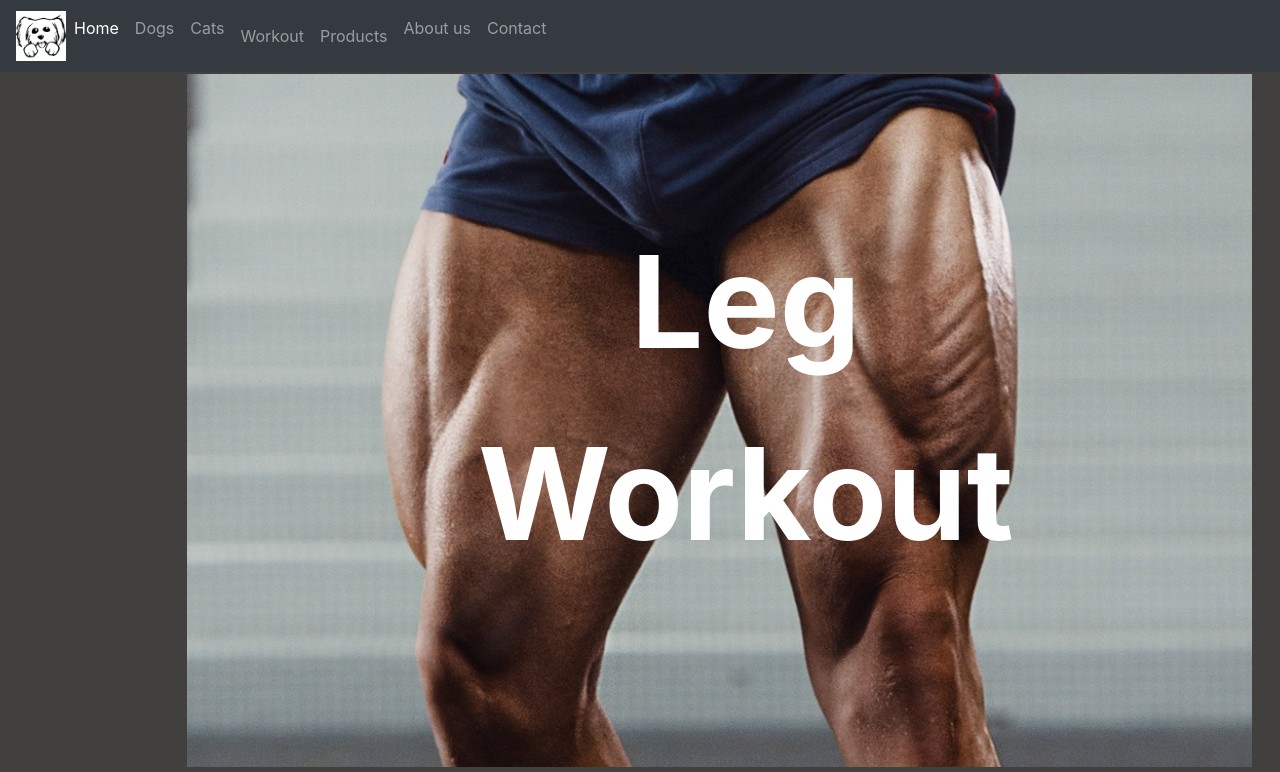
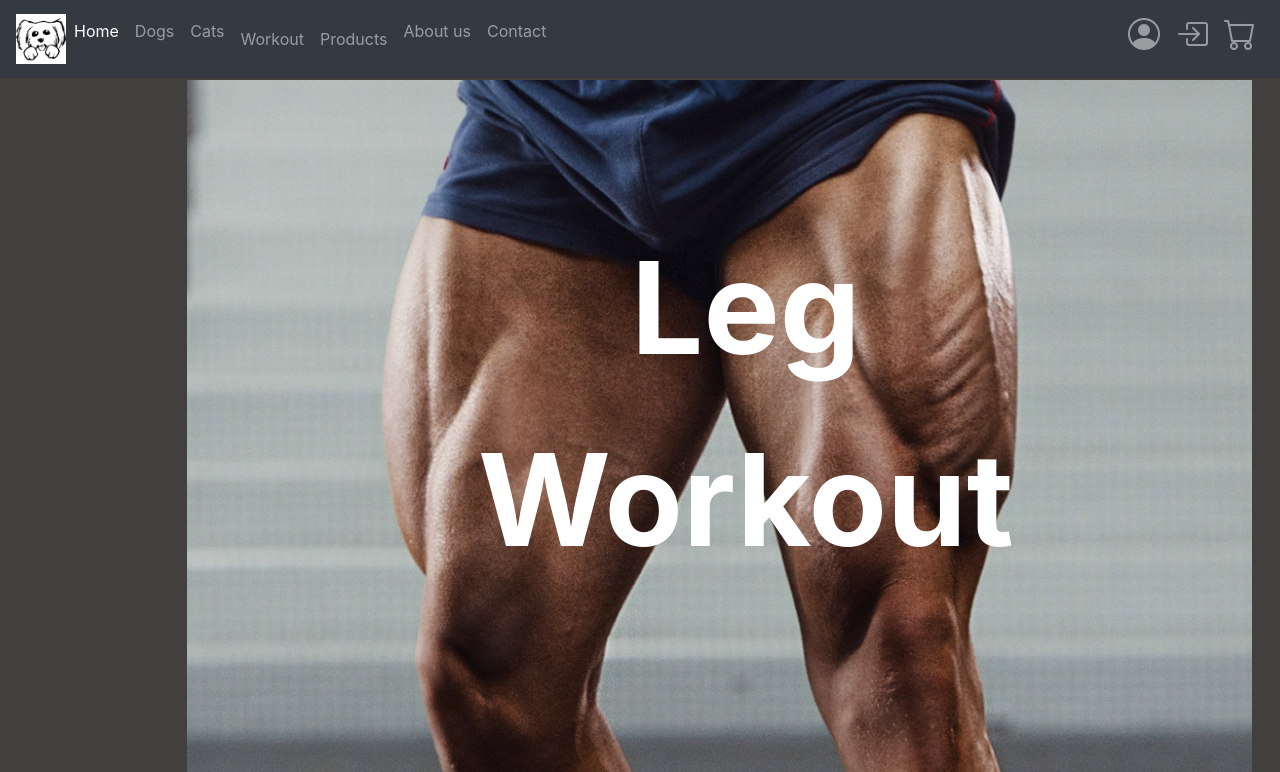
Before and after one commit to Randydom99/INF1005-Project, a PHP site: page /leg.php in a window 1280 px wide; the page is wider, and only the part inside the window is pictured. Shown: the top 772 px of that part. Run offline with PHP 8.4, Linux system fonts and the light colour scheme; some libraries are stand-ins or nearby versions.

Commit message:
add bootstrap icons

```diff
--- a/about.php
+++ b/about.php
@@ -11,6 +11,7 @@ Click nbfs://nbhost/SystemFileSystem/Templates/Other/html.html to edit this temp
           integrity=
           "sha384-Vkoo8x4CGsO3+Hhxv8T/Q5PaXtkKtu6ug5TOeNV6gBiFeWPGFN9MuhOf23Q9Ifjh"
           crossorigin="anonymous">
+    <link rel="stylesheet" href="https://cdn.jsdelivr.net/npm/bootstrap-icons@1.5.0/font/bootstrap-icons.css">
     <link rel="stylesheet" href="style.css" type="text/css"/>
 
     <!--jQuery-->
--- a/arms.php
+++ b/arms.php
@@ -11,6 +11,7 @@ Click nbfs://nbhost/SystemFileSystem/Templates/Other/html.html to edit this temp
           integrity=
           "sha384-Vkoo8x4CGsO3+Hhxv8T/Q5PaXtkKtu6ug5TOeNV6gBiFeWPGFN9MuhOf23Q9Ifjh"
           crossorigin="anonymous">
+    <link rel="stylesheet" href="https://cdn.jsdelivr.net/npm/bootstrap-icons@1.5.0/font/bootstrap-icons.css">
     <link rel="stylesheet" href="style.css" type="text/css"/>
 
     <link rel="stylesheet"
--- a/back.php
+++ b/back.php
@@ -11,6 +11,7 @@ Click nbfs://nbhost/SystemFileSystem/Templates/Other/html.html to edit this temp
           integrity=
           "sha384-Vkoo8x4CGsO3+Hhxv8T/Q5PaXtkKtu6ug5TOeNV6gBiFeWPGFN9MuhOf23Q9Ifjh"
           crossorigin="anonymous">
+    <link rel="stylesheet" href="https://cdn.jsdelivr.net/npm/bootstrap-icons@1.5.0/font/bootstrap-icons.css">
     <link rel="stylesheet" href="style.css" type="text/css"/>
 
     <link rel="stylesheet"
--- a/chest.php
+++ b/chest.php
@@ -11,6 +11,7 @@ Click nbfs://nbhost/SystemFileSystem/Templates/Other/html.html to edit this temp
           integrity=
           "sha384-Vkoo8x4CGsO3+Hhxv8T/Q5PaXtkKtu6ug5TOeNV6gBiFeWPGFN9MuhOf23Q9Ifjh"
           crossorigin="anonymous">
+    <link rel="stylesheet" href="https://cdn.jsdelivr.net/npm/bootstrap-icons@1.5.0/font/bootstrap-icons.css">
     <link rel="stylesheet" href="style.css" type="text/css"/>
 
     <link rel="stylesheet"
--- a/contact.php
+++ b/contact.php
@@ -11,6 +11,7 @@ Click nbfs://nbhost/SystemFileSystem/Templates/Other/html.html to edit this temp
           integrity=
           "sha384-Vkoo8x4CGsO3+Hhxv8T/Q5PaXtkKtu6ug5TOeNV6gBiFeWPGFN9MuhOf23Q9Ifjh"
           crossorigin="anonymous">
+    <link rel="stylesheet" href="https://cdn.jsdelivr.net/npm/bootstrap-icons@1.5.0/font/bootstrap-icons.css">
     <link rel="stylesheet" href="style.css" type="text/css"/>
 
     <!--jQuery-->
--- a/leg.php
+++ b/leg.php
@@ -11,6 +11,7 @@ Click nbfs://nbhost/SystemFileSystem/Templates/Other/html.html to edit this temp
           integrity=
           "sha384-Vkoo8x4CGsO3+Hhxv8T/Q5PaXtkKtu6ug5TOeNV6gBiFeWPGFN9MuhOf23Q9Ifjh"
           crossorigin="anonymous">
+    <link rel="stylesheet" href="https://cdn.jsdelivr.net/npm/bootstrap-icons@1.5.0/font/bootstrap-icons.css">
     <link rel="stylesheet" href="style.css" type="text/css"/>
 
     <link rel="stylesheet"
--- a/login.php
+++ b/login.php
@@ -8,6 +8,7 @@
               integrity=
               "sha384-Vkoo8x4CGsO3+Hhxv8T/Q5PaXtkKtu6ug5TOeNV6gBiFeWPGFN9MuhOf23Q9Ifjh"
               crossorigin="anonymous">
+        <link rel="stylesheet" href="https://cdn.jsdelivr.net/npm/bootstrap-icons@1.5.0/font/bootstrap-icons.css">
         <link rel="stylesheet" href="style.css" type="text/css"/>
 
         <!--jQuery-->
--- a/nav.inc.php
+++ b/nav.inc.php
@@ -60,6 +60,11 @@
                 <h2 class="bi bi-box-arrow-in-right"></h2>
             </a>
         </li>
+        <li class="nav-item">
+            <a class="nav-link" href="#">
+                <h2 class="bi bi-cart"></h2>
+            </a>
+        </li>
     </ul>
 </div>
 
--- a/process_contact.php
+++ b/process_contact.php
@@ -11,6 +11,7 @@
               integrity=
               "sha384-Vkoo8x4CGsO3+Hhxv8T/Q5PaXtkKtu6ug5TOeNV6gBiFeWPGFN9MuhOf23Q9Ifjh"
               crossorigin="anonymous">
+        <link rel="stylesheet" href="https://cdn.jsdelivr.net/npm/bootstrap-icons@1.5.0/font/bootstrap-icons.css">
         <!--jQuery-->
         <script defer
                 src="https://code.jquery.com/jquery-3.4.1.min.js"
--- a/process_login.php
+++ b/process_login.php
@@ -7,6 +7,7 @@
               integrity=
               "sha384-Vkoo8x4CGsO3+Hhxv8T/Q5PaXtkKtu6ug5TOeNV6gBiFeWPGFN9MuhOf23Q9Ifjh"
               crossorigin="anonymous">
+        <link rel="stylesheet" href="https://cdn.jsdelivr.net/npm/bootstrap-icons@1.5.0/font/bootstrap-icons.css">
         <link rel="stylesheet" href="style.css" type="text/css"/>
 
         <!--jQuery-->
--- a/process_register.php
+++ b/process_register.php
@@ -7,6 +7,7 @@
               integrity=
               "sha384-Vkoo8x4CGsO3+Hhxv8T/Q5PaXtkKtu6ug5TOeNV6gBiFeWPGFN9MuhOf23Q9Ifjh"
               crossorigin="anonymous">
+        <link rel="stylesheet" href="https://cdn.jsdelivr.net/npm/bootstrap-icons@1.5.0/font/bootstrap-icons.css">
         <link rel="stylesheet" href="style.css" type="text/css"/>
 
         <!--jQuery-->
--- a/register.php
+++ b/register.php
@@ -8,6 +8,7 @@
               integrity=
               "sha384-Vkoo8x4CGsO3+Hhxv8T/Q5PaXtkKtu6ug5TOeNV6gBiFeWPGFN9MuhOf23Q9Ifjh"
               crossorigin="anonymous">
+        <link rel="stylesheet" href="https://cdn.jsdelivr.net/npm/bootstrap-icons@1.5.0/font/bootstrap-icons.css">
         <link rel="stylesheet" href="style.css" type="text/css"/>
 
         <!--jQuery-->
--- a/shop.php
+++ b/shop.php
@@ -11,6 +11,7 @@ Click nbfs://nbhost/SystemFileSystem/Templates/Other/html.html to edit this temp
           integrity=
           "sha384-Vkoo8x4CGsO3+Hhxv8T/Q5PaXtkKtu6ug5TOeNV6gBiFeWPGFN9MuhOf23Q9Ifjh"
           crossorigin="anonymous">
+    <link rel="stylesheet" href="https://cdn.jsdelivr.net/npm/bootstrap-icons@1.5.0/font/bootstrap-icons.css">
     <link rel="stylesheet" href="style.css" type="text/css"/>
 
     <link rel="stylesheet"
--- a/workout.php
+++ b/workout.php
@@ -11,6 +11,7 @@ Click nbfs://nbhost/SystemFileSystem/Templates/Other/html.html to edit this temp
           integrity=
           "sha384-Vkoo8x4CGsO3+Hhxv8T/Q5PaXtkKtu6ug5TOeNV6gBiFeWPGFN9MuhOf23Q9Ifjh"
           crossorigin="anonymous">
+    <link rel="stylesheet" href="https://cdn.jsdelivr.net/npm/bootstrap-icons@1.5.0/font/bootstrap-icons.css">
     <link rel="stylesheet" href="style.css" type="text/css"/>
 
     <link rel="stylesheet"
```
